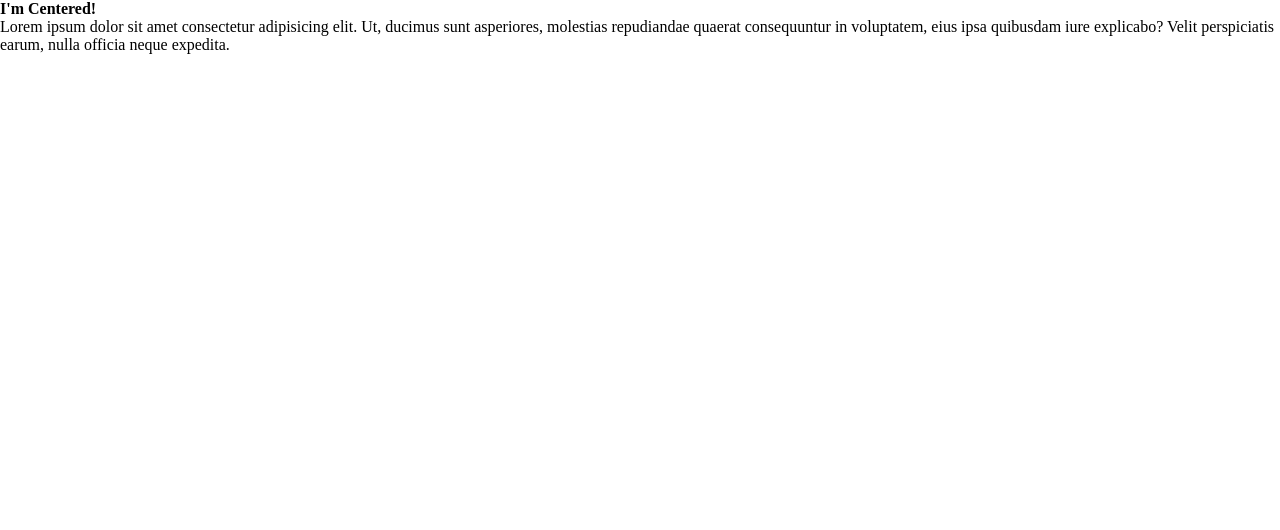
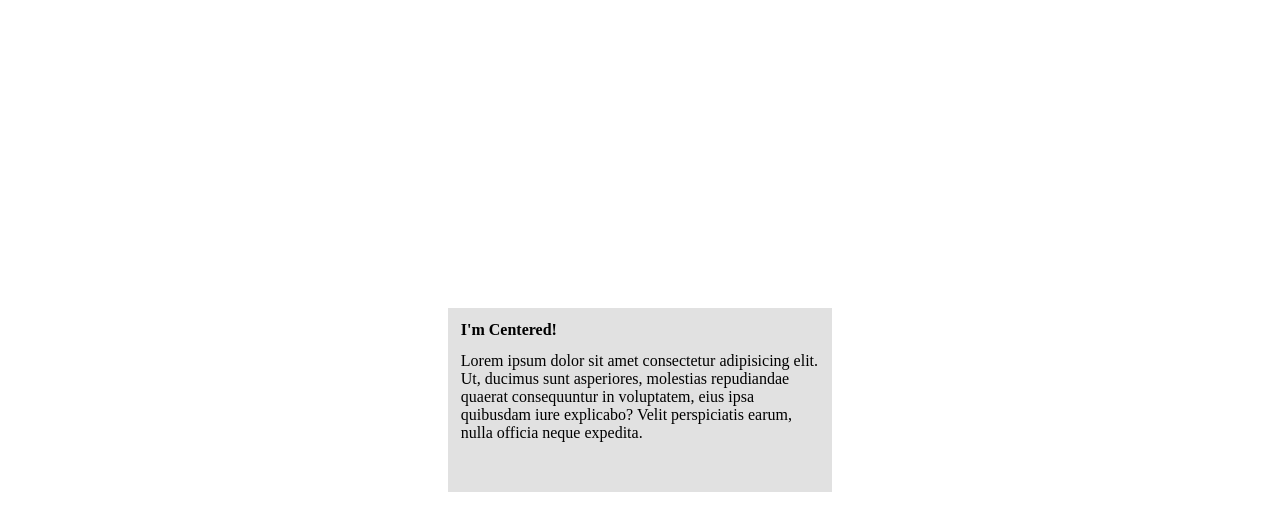
Before and after one commit to DaroOps/practicaModeladoEnCaja, a plain HTML site: page index.html in a window 1280 px wide. Drawn offline with Linux system fonts and the light colour scheme.

Commit message:
feat: :lipstick: Add style to div and center

```diff
--- a/css/style.css
+++ b/css/style.css
@@ -2,4 +2,23 @@
 margin: 0;
 padding: 0;
 box-sizing: border-box;
+
 }
+
+.content{
+    width: 100%;
+    height: 100vh;
+    display: flex;
+    justify-content: center;
+    align-items: center;
+    vertical-align: center;
+}
+.center, p, h4{
+    padding: 0.4rem;
+}
+
+.center{
+    width: 30%;
+    height:23%;
+    background-color: #dddd;
+}
```
